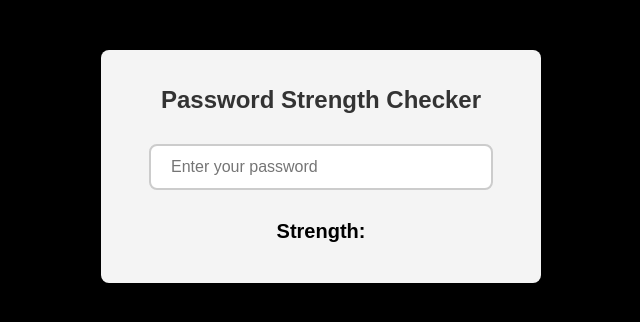
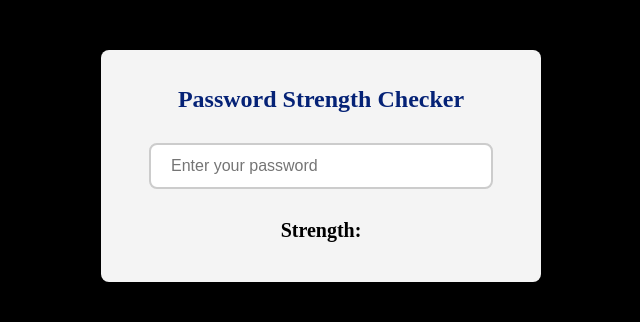
Before and after one commit to Eshhaa11/password-strength-checker, a React (Create React App) app: page / in a window 1280 px wide. Shown: the top 322 px of the page, without its empty margins (319-959 px from the left). Built offline with nearby package versions, Linux system fonts and the light colour scheme.

Commit message:
added h1 blue

```diff
--- a/src/Components/Password.css
+++ b/src/Components/Password.css
@@ -8,7 +8,7 @@ body {
     padding: 20px;
     background-color: #f4f4f4;
     border-radius: 8px;
-    font-family: 'Arial';
+    font-family: 'Ariel';
     text-align: center;
   }
 
@@ -17,7 +17,7 @@ body {
     margin-bottom: 20px;
     font-size: 24px;
     font-weight: bold;
-    color: #333;
+    color: #052276;
   }
 
 
```
